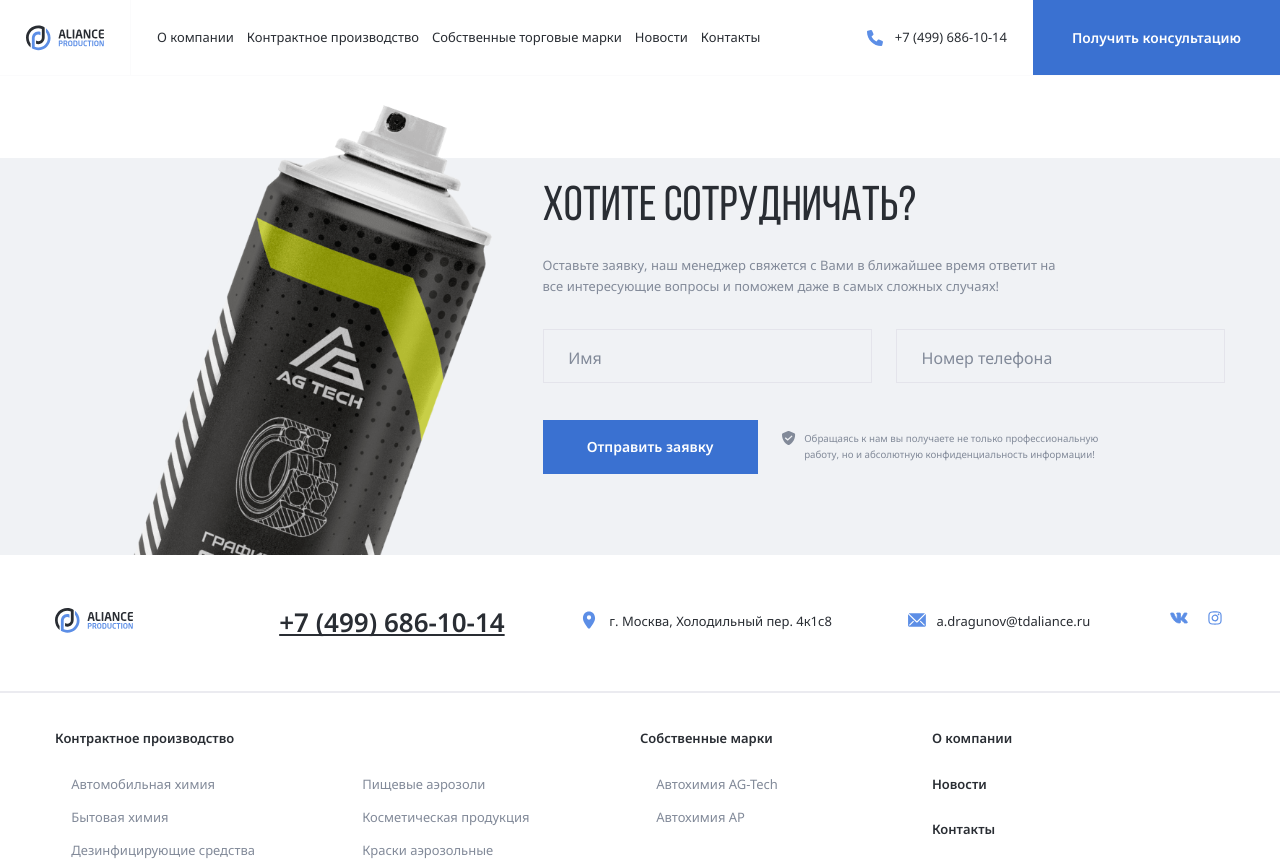
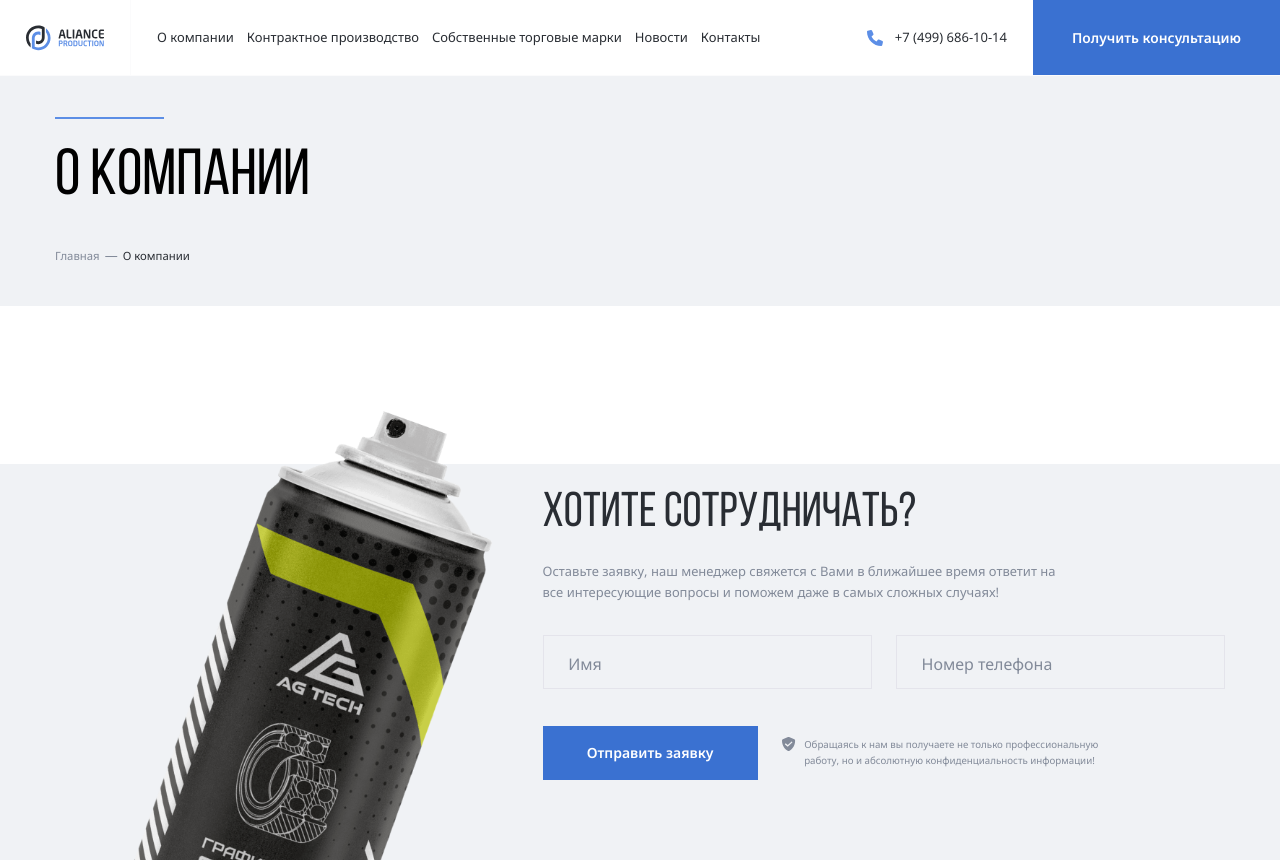
Before and after one commit to aleksi2105/Aliance, a PHP site: page /about.html in a window 1280 px wide. Shown: the top 860 px of the page. Run offline with PHP 8.4, Linux system fonts and the light colour scheme.

Commit message:
add: header about

```diff
--- a/about.html
+++ b/about.html
@@ -143,6 +143,23 @@
       </button>
     </nav>
     <!-- /.navbar -->
+    <header class="header-pages">
+      <div class="bg-grey">
+        <div class="container header-page">
+          <div class="separator"></div>
+          <h1 class="header-title">О компании</h1>
+          <nav aria-label="Хлебные крошки">
+            <ol class="breadcrumb">
+              <li><a href="/">Главная</a></li>
+              <li aria-current="page">
+                <span>О компании</span>
+              </li>
+            </ol>
+          </nav>
+        </div>
+      </div>
+    </header>
+    <!-- /.header-pages -->
     <section class="cta">
       <div class="bg-grey section-cta">
         <img src="./img/cta.png" alt="spray" class="cta-image" />
--- a/css/style.css
+++ b/css/style.css
@@ -903,6 +903,43 @@ body {
   padding: 1.1rem 3.75rem;
   font-size: 0.875rem;
 }
+.header-pages {
+  padding-top: 5.875rem;
+}
+.header-page {
+  padding-top: 3.125rem;
+  display: flex;
+  flex-direction: column;
+  justify-content: space-around;
+}
+.breadcrumb {
+  margin: 0;
+  margin-bottom: 3.125rem;
+  padding: 0;
+  list-style: none;
+  display: inline-flex;
+}
+.breadcrumb > li::after {
+  content: "—";
+  padding: 5px;
+  color: #828a99;
+}
+.breadcrumb > li:last-child::after {
+  content: none;
+}
+.breadcrumb > li > a {
+  font-size: 0.875rem;
+  line-height: 160%;
+  font-weight: 400;
+  color: #828a99;
+  text-decoration: none;
+}
+.breadcrumb > li > span {
+  font-size: 0.875rem;
+  font-weight: 400;
+  line-height: 160%;
+  color: #292d33;
+}
 
 @media (min-width: 1460px) and (max-width: 1920px) {
   html {
--- a/index.html
+++ b/index.html
@@ -886,7 +886,6 @@
               </p>
             </div>
           </div>
-          <!-- /.cta-form-footer -->
         </form>
       </div>
     </div>
```
